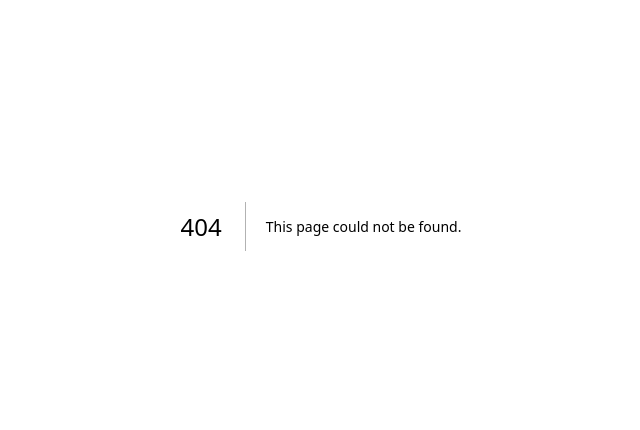
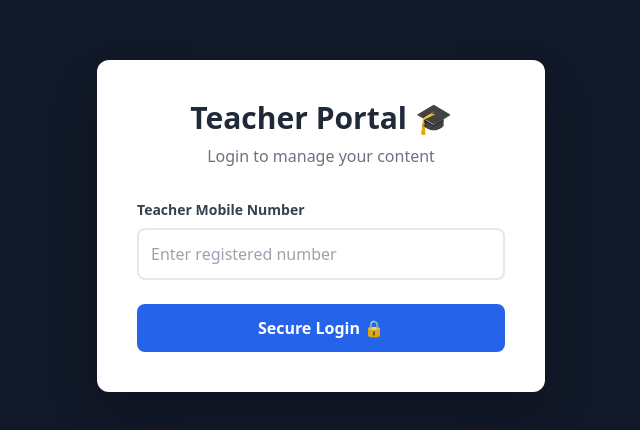
Before and after one commit to kabirnile/deducia-frontend, a Next.js app: page /admin/login in a window 1280 px wide. Before the commit this address had no page. Shown: the part 174-604 px from the top of the page, without its empty margins (319-959 px from the left). Built offline with nearby package versions, Linux system fonts and the light colour scheme; no server answers.

Commit message:
Create page.tsx

```diff
--- /dev/null
+++ b/app/admin/login/page.tsx
@@ -0,0 +1,68 @@
+"use client";
+import { useState } from 'react';
+import { useRouter } from 'next/navigation';
+
+// Environment Variable Logic
+const API_BASE = process.env.NEXT_PUBLIC_API_URL ?
+    process.env.NEXT_PUBLIC_API_URL.replace('/api/courses', '') :
+    "";
+
+export default function AdminLogin() {
+  const [phone, setPhone] = useState("");
+  const [error, setError] = useState("");
+  const router = useRouter();
+
+  const handleLogin = async (e) => {
+    e.preventDefault();
+
+    // 1. Call the Login API
+    const res = await fetch(`${API_BASE}/api/login`, {
+      method: 'POST',
+      headers: { 'Content-Type': 'application/json' },
+      body: JSON.stringify({ phone }),
+    });
+
+    const data = await res.json();
+
+    // 2. Security Check: Is this user an ADMIN?
+    if (data.success) {
+      if (data.user.role === 'admin') {
+        // Save Admin info to LocalStorage so we remember them
+        localStorage.setItem('adminUser', JSON.stringify(data.user));
+        router.push('/admin'); // Send to Dashboard
+      } else {
+        setError("🚫 Access Denied. You are not a Teacher.");
+      }
+    } else {
+      setError("❌ User not found.");
+    }
+  };
+
+  return (
+    <div className="min-h-screen flex items-center justify-center bg-gray-900 font-sans">
+      <div className="bg-white p-10 rounded-xl shadow-2xl w-full max-w-md">
+        <h1 className="text-3xl font-bold text-gray-800 mb-2 text-center">Teacher Portal 🎓</h1>
+        <p className="text-gray-500 text-center mb-8">Login to manage your content</p>
+
+        <form onSubmit={handleLogin} className="space-y-6">
+          <div>
+            <label className="block text-sm font-bold text-gray-700 mb-2">Teacher Mobile Number</label>
+            <input
+              type="text"
+              value={phone}
+              onChange={(e) => setPhone(e.target.value)}
+              placeholder="Enter registered number"
+              className="w-full border-2 border-gray-200 p-3 rounded-lg focus:border-blue-500 outline-none transition"
+            />
+          </div>
+
+          {error && <p className="text-red-500 text-center font-bold bg-red-50 p-2 rounded">{error}</p>}
+
+          <button type="submit" className="w-full bg-blue-600 text-white font-bold py-3 rounded-lg hover:bg-blue-700 transition transform hover:scale-105">
+            Secure Login 🔒
+          </button>
+        </form>
+      </div>
+    </div>
+  );
+}
```
